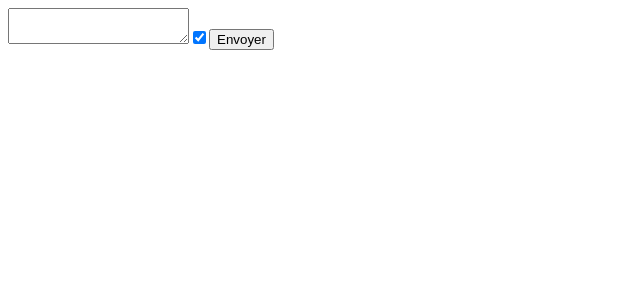
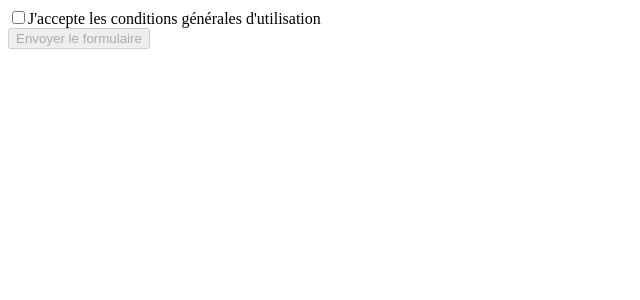
Before and after one commit to Mohya972/tutoreact, a React (Vite) app: page / in a window 1280 px wide. Shown: the top 300 px of the page, without its empty margins (0-640 px from the left). Built offline with nearby package versions, Linux system fonts and the light colour scheme.

Commit message:
Formulaire 04

```diff
--- a/src/App.jsx
+++ b/src/App.jsx
@@ -2,23 +2,23 @@ import { useState } from 'react';
 
 function App() {
 
-  const [value, setValue] = useState('')
-
-  const handleChange = (e) => {
-    setValue(e.target.value);
-    e.preventDefault();
-  }
-
-  const [checked, setChecked] = useState(true);
-  const toggleCheck = () => {
-    setChecked(!checked);
-  }
+  const [isTermAccepted, setIsTermAccepted] = useState(false);
 
   return <form>
-            <textarea value={value} onChange={handleChange} />
-            <input type="checkbox" checked={checked} onChange={toggleCheck} />
-            <button disabled={!checked}>Envoyer</button>
+            <CGUCheckbox checked={isTermAccepted} onCheck={setIsTermAccepted} />
+          <button disabled={!isTermAccepted}>Envoyer le formulaire</button>
           </form>
 }
 
+function CGUCheckbox({ checked, onCheck }) {
+  return <div>
+    <label>
+      <input type="checkbox"
+      checked={checked}
+      onChange={(e) => onCheck(e.target.checked)} />
+      J'accepte les conditions générales d'utilisation
+    </label>
+  </div>;
+}
+
 export default App;
```
